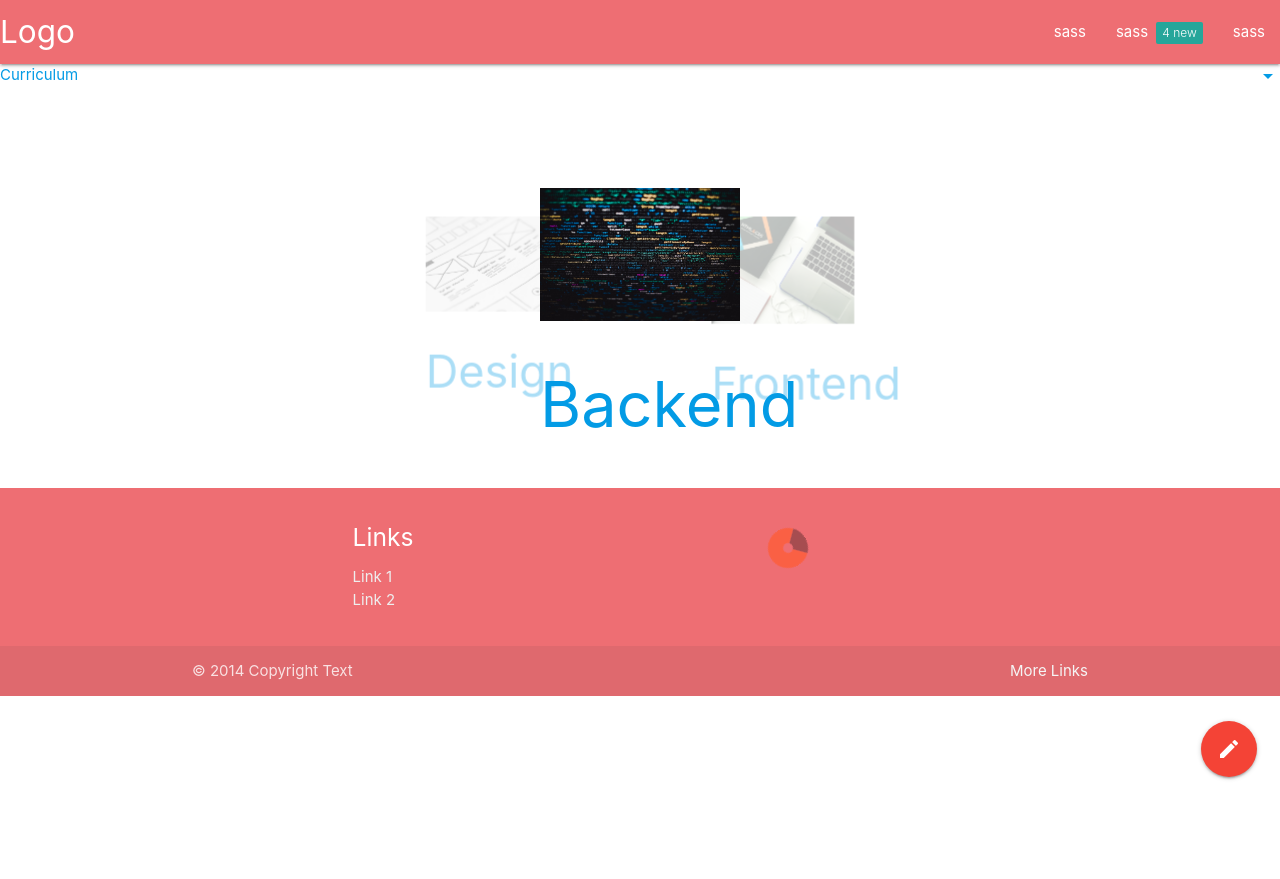
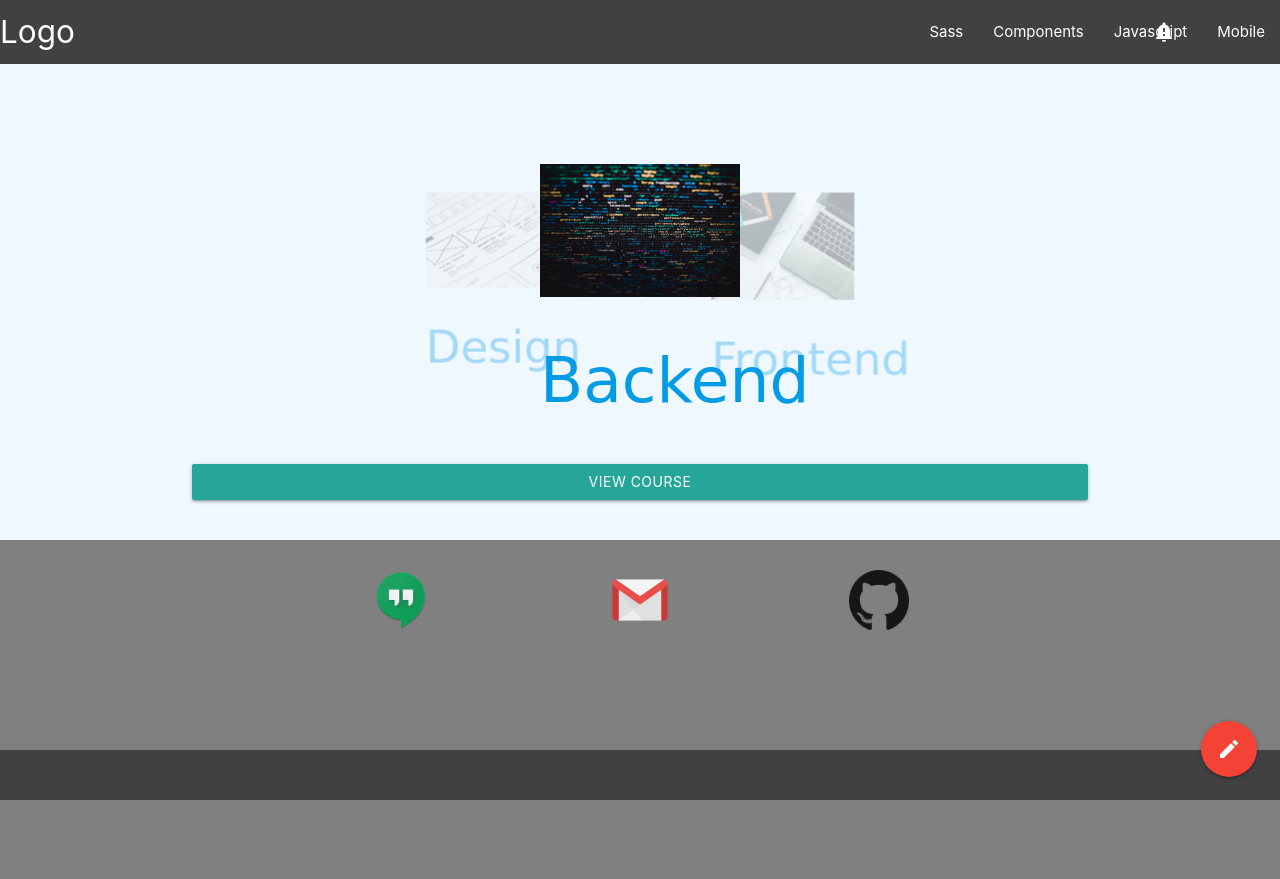
Before and after one commit to 3salaz/curriculum, a plain HTML site: page index.html in a window 1280 px wide. After the commit the page ends 800 px from the top, so only its background shows below. Drawn offline with nearby package versions, Linux system fonts and the light colour scheme; a web font is replaced by a local one.

Commit message:
finished adding social links

```diff
--- a/assets/scripts/main.js
+++ b/assets/scripts/main.js
@@ -1,5 +1,9 @@
 $(document).ready(function() {
-    console.log(`jquery loaded`)
     M.AutoInit();
-    console.log(`code-break`)
+    $('carousel.carousel-item').carousel({fullWidth:true});
+    var elems = document.querySelectorAll('.fixed-action-btn');
+    var instances = M.FloatingActionButton.init(elems, {
+        direction: 'left',
+        hoverEnabled: false
+      });
 });
--- /dev/null
+++ b/assets/styles/landing.css
@@ -0,0 +1,38 @@
+@import url('https://fonts.googleapis.com/css?family=Mansalva&display=swap');
+.carousel-item h1{
+    font-family: 'Mansalva', cursive;
+}
+.dropdown-content{
+    margin-left: 70%;
+}
+nav{
+    background-color: #414141;
+}
+.nav-wrapper .dropdown-trigger .notificationIcon {
+    margin-left: 90%;
+}
+/* dropdown notifications */
+.section {
+    width: 30px;
+}
+.link img {
+    width: 60px;
+    height: 60px;
+}
+.social-links{
+    display: flex;
+    flex-direction: row;
+    justify-content: space-evenly;
+    margin-top: 30px;
+}
+body{
+    background-color: grey;
+}
+.curriculum{
+    background-color: aliceblue;
+    padding-bottom: 20px;
+}
+.footer{
+    height: 50px;
+    background-color: #414141;
+}
--- a/assets/styles/loadingAnimation.css
+++ b/assets/styles/loadingAnimation.css
@@ -1,3 +1,6 @@
+.hidden{
+  display: none;
+}
 .loader{
     width:40px;
     height:40px;
--- a/assets/styles/master.css
+++ b/assets/styles/master.css
@@ -1,9 +1,17 @@
+html,
+body {
+    height: 100%;
+}
+
 body {
     display: flex;
-    min-height: 100vh;
     flex-direction: column;
 }
 
-main-wrapper {
+.content {
     flex: 1 0 auto;
 }
+
+.footer {
+    flex-shrink: 0;
+}
--- a/index.html
+++ b/index.html
@@ -2,32 +2,54 @@
 <html>
 
 <head>
+    <!--Let browser know website is optimized for mobile-->
+    <meta name="viewport" content="width=device-width, initial-scale=1.0" />
     <!--Import Google Icon Font-->
     <link href="https://fonts.googleapis.com/icon?family=Material+Icons" rel="stylesheet" />
     <!--Import materialize.css-->
     <link rel="stylesheet" href="https://cdnjs.cloudflare.com/ajax/libs/materialize/1.0.0/css/materialize.min.css" />
-
-    <!--Let browser know website is optimized for mobile-->
-    <meta name="viewport" content="width=device-width, initial-scale=1.0" />
-    <!-- master-style -->
+    <!--
+        style
+     -->
+    <!-- master -->
     <link rel="stylesheet" href="./assets/styles/master.css">
     <!-- loading animation -->
     <link rel="stylesheet" href="./assets/styles/loadingAnimation.css">
+    <!-- landing page -->
+    <link rel="stylesheet" href="./assets/styles/landing.css">
 </head>
 
-<body class="body-wrapper">
-    <div class="main-wrapper">
+<body>
+    <div class="content">
         <nav>
             <div class="nav-wrapper">
-                <a href="" class="brand-logo">Logo</a>
-                <ul id="nav-mobile" class="right hide-on-med-and-down">
-                    <li><a href="">sass</a></li>
-                    <li>
-                        <a href="">sass <span class="new badge">4</span></a>
+                <a href="#!" class="brand-logo">Logo</a>
+                <a href="#" data-target="mobile-demo" class="sidenav-trigger"><i class="material-icons">menu</i></a>
+                <ul class="right hide-on-med-and-down">
+                    <li><a href="sass.html">Sass</a></li>
+                    <li><a href="badges.html">Components</a></li>
+                    <li><a href="collapsible.html">Javascript</a></li>
+                    <li><a href="mobile.html">Mobile</a></li>
+                </ul>
+                <ul id="dropdown2" class="dropdown-content">
+                    <li class="section">
+                        <a href="#!">Assignments <span class="new badge">1</span></a>
                     </li>
-                    <li><a href="">sass</a></li>
+                    <li class="section">
+                        <a href="#!">Notes</a>
+                    </li>
+                    <li class="section">
+                        <a class="href="#!">Submit</a>
+                    </li>
+                    <div class="right-drop">
+                        .
+                    </div>
                 </ul>
+                <a class="dropdown-trigger" href="#!" data-target="dropdown2">
+                    <i class="material-icons notificationIcon">notification_important</i>
+                </a>
             </div>
+
         </nav>
 
         <ul class="sidenav" id="mobile-demo">
@@ -36,7 +58,7 @@
             <li><a href="collapsible.html">Javascript</a></li>
             <li><a href="mobile.html">Mobile</a></li>
         </ul>
-        <div class="header">
+        <!-- <div class="header">
             <ul id="dropdown2" class="dropdown-content">
                 <li>
                     <a href="#!">one<span class="badge">1</span></a>
@@ -46,9 +68,10 @@
                 </li>
                 <li><a href="#!">three</a></li>
             </ul>
-            <a class="dropdown-trigger" href="#!" data-target="dropdown2">Curriculum<i
-                    class="material-icons right">arrow_drop_down</i></a>
-        </div>
+            <a class="btn dropdown-trigger" href="#!" data-target="dropdown2">
+                <p>Assignments</p><i class="material-icons right">arrow_drop_down</i>
+            </a>
+        </div> -->
         <div class="curriculum">
             <div class="carousel">
                 <a class="carousel-item" href="#one!"><img src="./assets/images/graphics/back-end.jpg">
@@ -61,7 +84,10 @@
                     <h1>Design</h1>
                 </a>
             </div>
-            <div class="loader">
+            <div class="row center ">
+                    <a class="container waves-effect waves-light btn">View Course</a>
+            </div>
+            <div class="loader hidden">
                 <svg>
                     <defs>
                         <filter id="goo">
@@ -74,6 +100,19 @@
                 </svg>
             </div>
         </div>
+        <div class="social-links-wrapper row">
+            <ul class="social-links container">
+                <li class="link">
+                    <a href="#"><img src="assets/images/logos/hangouts-logo.png"></a>
+                </li>
+                <li class="link">
+                    <a href="#"><img src="./assets/images/logos/gmail-logo.png"></a>
+                </li>
+                <li class="link">
+                    <a href="#"><img src="./assets/images/logos/github-logo.png"></a>
+                </li>
+            </ul>
+        </div>
         <div class="fixed-action-btn">
             <a class="btn-floating btn-large red">
                 <i class="large material-icons">mode_edit</i>
@@ -83,35 +122,12 @@
                     <a class="btn-floating red"><i class="material-icons">insert_chart</i></a>
                 </li>
                 <li>
-                    <a class="btn-floating yellow darken-1"><i class="material-icons">format_quote</i></a>
-                </li>
-                <li>
                     <a class="btn-floating green"><i class="material-icons">publish</i></a>
-                </li>
-                <li>
-                    <a class="btn-floating blue"><i class="material-icons">attach_file</i></a>
                 </li>
             </ul>
         </div>
-        <footer class="page-footer">
-            <div class="container">
-                <div class="row">
-                    <div class="col l4 offset-l2 s12">
-                        <h5 class="white-text">Links</h5>
-                        <ul>
-                            <li><a class="grey-text text-lighten-3" href="#!">Link 1</a></li>
-                            <li><a class="grey-text text-lighten-3" href="#!">Link 2</a></li>
-                        </ul>
-                    </div>
-                </div>
-            </div>
-            <div class="footer-copyright">
-                <div class="container">
-                    © 2014 Copyright Text
-                    <a class="grey-text text-lighten-4 right" href="#!">More Links</a>
-                </div>
-            </div>
-        </footer>
+    </div>
+    <div class="footer">
     </div>
     <!-- jquery -->
     <script src="https://code.jquery.com/jquery-3.4.1.min.js"
```
Also changed, not shown: assets/images/logos/github-logo.png (added), assets/images/logos/gmail-logo.png (added), assets/images/logos/hangouts-logo.png (added).
